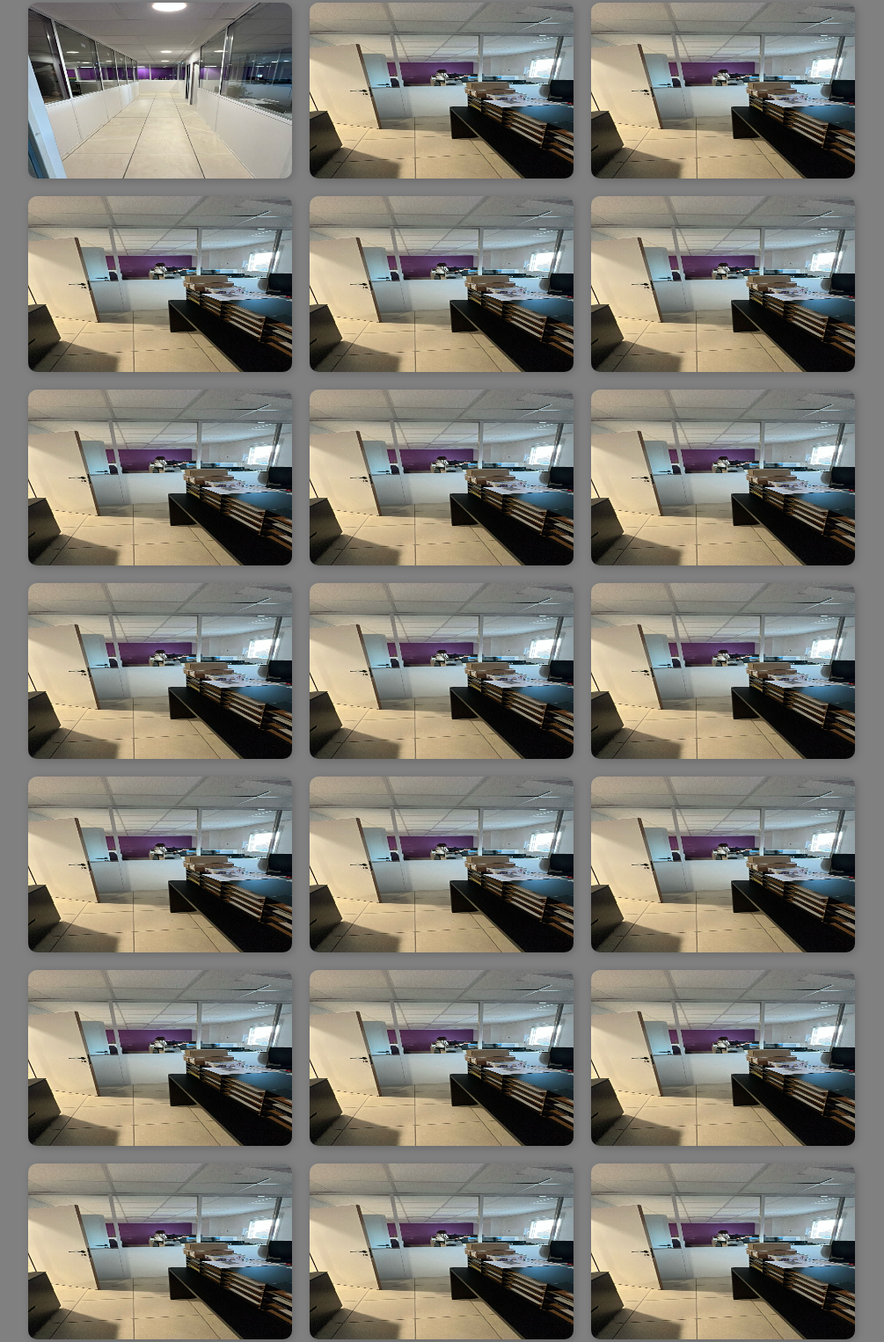
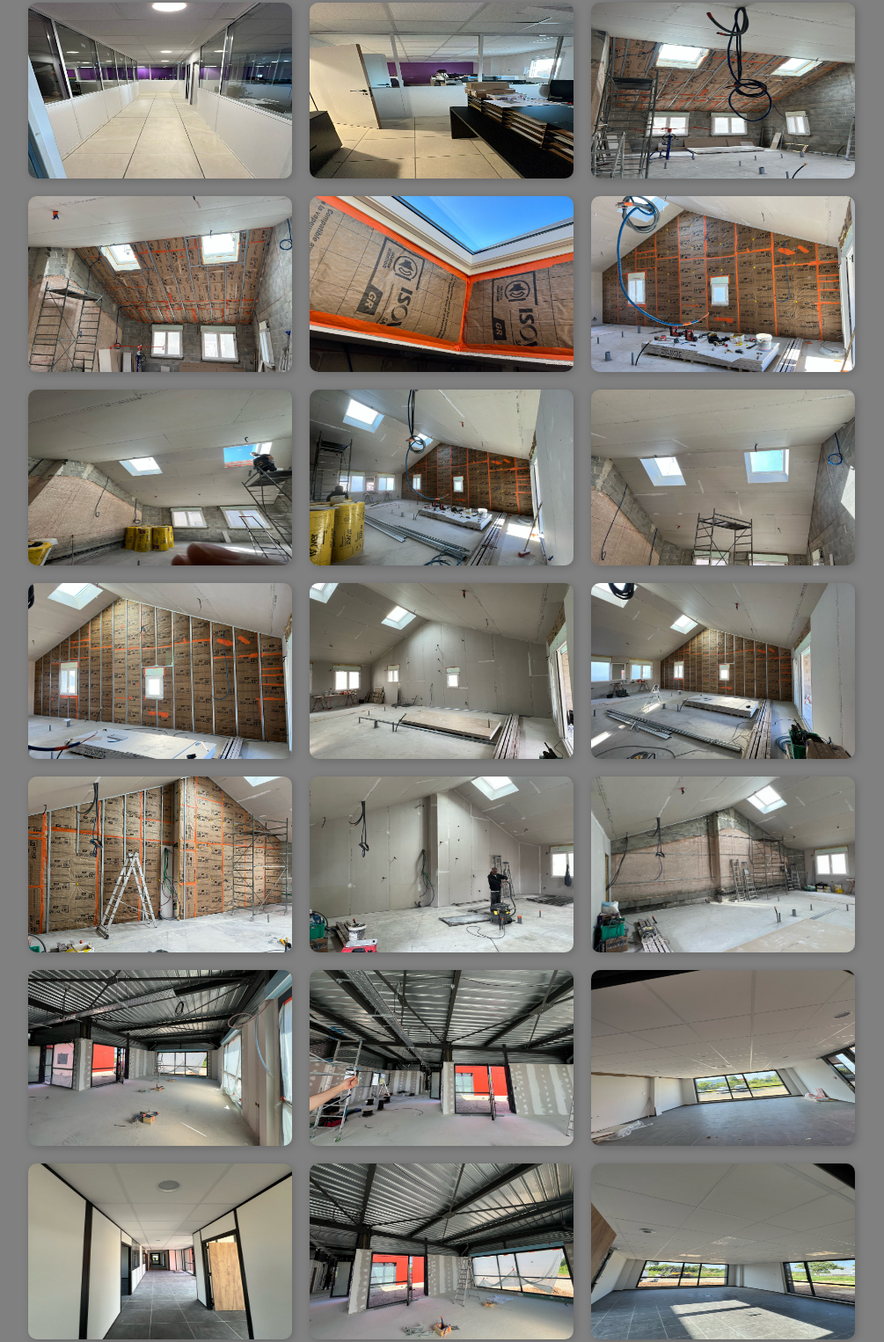
Before and after one commit to grigornn/grigornn.github.io, a plain HTML site: page index.html in a window 1280 px wide. Shown: the part 1263-2789 px from the top of the page at 88% size, without its empty margins (248-1253 px from the left). Drawn offline with Linux system fonts and the light colour scheme.

Commit message:
Update index.html

```diff
--- a/index.html
+++ b/index.html
@@ -196,26 +196,26 @@
             <img src="15.jpg" alt="15" onclick="openImage(2)">
             <img src="16.jpg" alt="16" onclick="openImage(2)">
             <img src="17.jpg" alt="17" onclick="openImage(2)">
-            <img src="17.jpg" alt="18" onclick="openImage(2)">
-            <img src="17.jpg" alt="19" onclick="openImage(2)">
-            <img src="17.jpg" alt="20" onclick="openImage(2)">
-            <img src="17.jpg" alt="21" onclick="openImage(2)">
-            <img src="17.jpg" alt="22" onclick="openImage(2)">
-            <img src="17.jpg" alt="23" onclick="openImage(2)">
-            <img src="17.jpg" alt="24" onclick="openImage(2)">
-            <img src="17.jpg" alt="25" onclick="openImage(2)">
-            <img src="17.jpg" alt="26" onclick="openImage(2)">
-            <img src="17.jpg" alt="27" onclick="openImage(2)">
-            <img src="17.jpg" alt="28" onclick="openImage(2)">
-            <img src="17.jpg" alt="29" onclick="openImage(2)">
-            <img src="17.jpg" alt="30" onclick="openImage(2)">
-            <img src="17.jpg" alt="31" onclick="openImage(2)">
-            <img src="17.jpg" alt="32" onclick="openImage(2)">
-            <img src="17.jpg" alt="33" onclick="openImage(2)">
-            <img src="17.jpg" alt="34" onclick="openImage(2)">
-            <img src="17.jpg" alt="35" onclick="openImage(2)">
-            <img src="17.jpg" alt="36" onclick="openImage(2)">
-            <img src="17.jpg" alt="37" onclick="openImage(2)">
+            <img src="18.jpg" alt="18" onclick="openImage(2)">
+            <img src="19.jpg" alt="19" onclick="openImage(2)">
+            <img src="20.jpg" alt="20" onclick="openImage(2)">
+            <img src="21.jpg" alt="21" onclick="openImage(2)">
+            <img src="22.jpg" alt="22" onclick="openImage(2)">
+            <img src="23.jpg" alt="23" onclick="openImage(2)">
+            <img src="24.jpg" alt="24" onclick="openImage(2)">
+            <img src="25.jpg" alt="25" onclick="openImage(2)">
+            <img src="26.jpg" alt="26" onclick="openImage(2)">
+            <img src="27.jpg" alt="27" onclick="openImage(2)">
+            <img src="28.jpg" alt="28" onclick="openImage(2)">
+            <img src="29.jpg" alt="29" onclick="openImage(2)">
+            <img src="30.jpg" alt="30" onclick="openImage(2)">
+            <img src="31.jpg" alt="31" onclick="openImage(2)">
+            <img src="32.jpg" alt="32" onclick="openImage(2)">
+            <img src="33.jpg" alt="33" onclick="openImage(2)">
+            <img src="34.jpg" alt="34" onclick="openImage(2)">
+            <img src="35.jpg" alt="35" onclick="openImage(2)">
+            <img src="36.jpg" alt="36" onclick="openImage(2)">
+            <img src="37.jpg" alt="37" onclick="openImage(2)">
         </div>
     </div>
 
```
